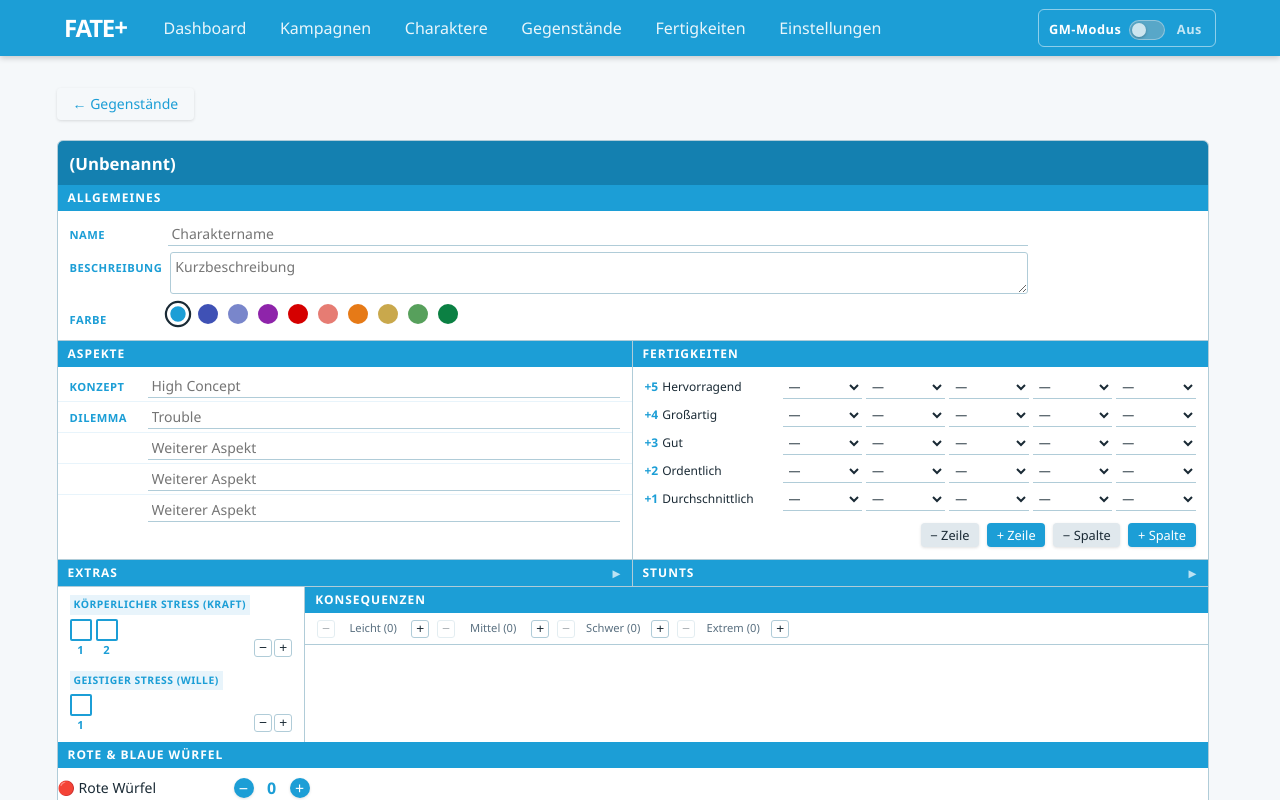
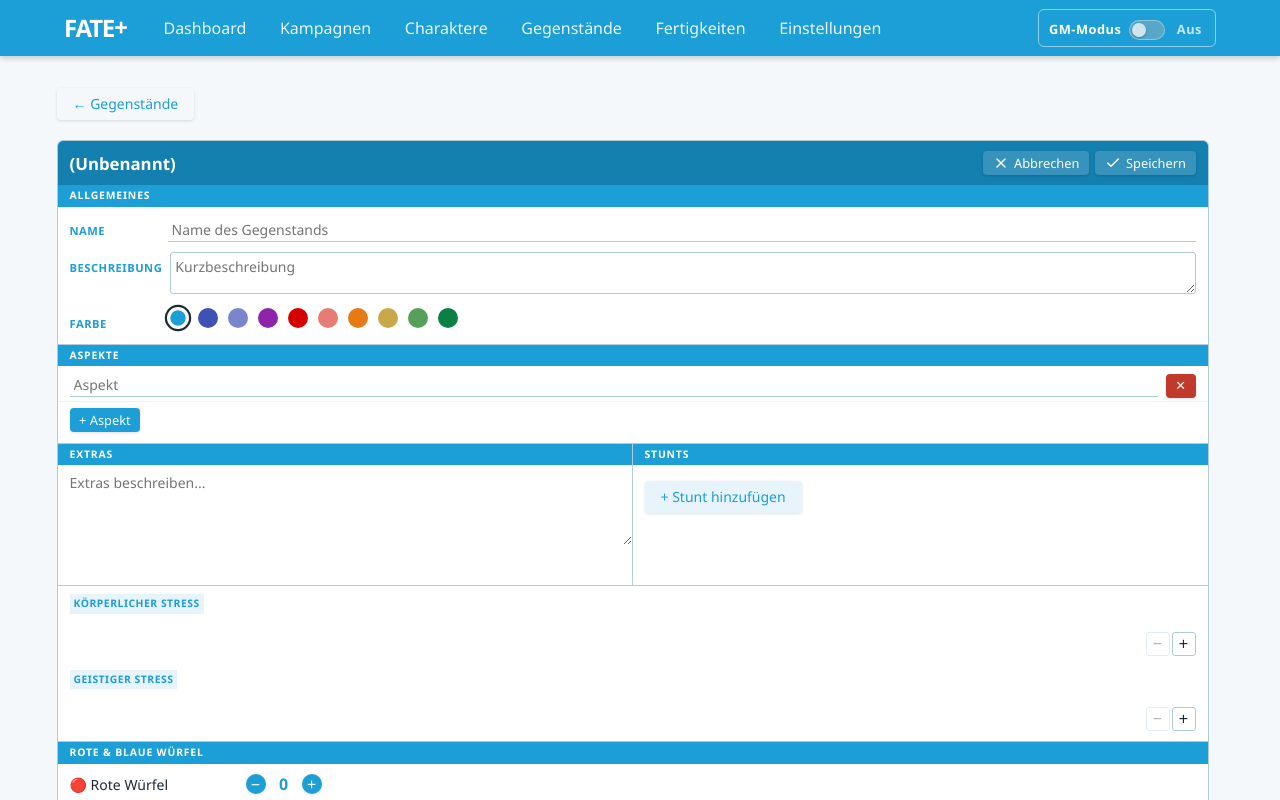
Before and after one commit to timengel/fate-copilot, a Vue app: page /items/new in a window 1280 px wide. Built offline with nearby package versions, Linux system fonts and the light colour scheme.

Commit message:
feat: improve items

```diff
--- a/src/components/character/CharacterSheet.vue
+++ b/src/components/character/CharacterSheet.vue
@@ -26,7 +26,6 @@ const props = defineProps<{
     stress?: boolean;
     konsequenzen?: boolean;
     gmNotes?: boolean;
-    redAndBlueDice?: boolean;
   };
 }>();
 
@@ -35,14 +34,10 @@ const emit = defineEmits<{ save: [character: Character]; cancel: [] }>();
 const gmModeStore = useGMModeStore();
 
 const rawForm = JSON.parse(JSON.stringify(props.character)) as Character;
-rawForm.redDice ??= 0;
-rawForm.blueDice ??= 0;
 const form = reactive<Character>(rawForm);
 
 watchEffect(() => {
   const updated = JSON.parse(JSON.stringify(props.character)) as Character;
-  updated.redDice ??= 0;
-  updated.blueDice ??= 0;
   Object.assign(form, updated);
 });
 
@@ -64,12 +59,12 @@ const colorVars = computed(() => {
   };
 });
 
-// NSC/Item: collapsible sections (edit mode only)
+// NSC: collapsible sections (edit mode only)
 const showExtras = ref(
-  (form.type !== 'nsc' && form.type !== 'item') || !!form.extras?.trim(),
+  form.type !== 'nsc' || !!form.extras?.trim(),
 );
 const showStunts = ref(
-  (form.type !== 'nsc' && form.type !== 'item') || form.stunts.length > 0,
+  form.type !== 'nsc' || form.stunts.length > 0,
 );
 
 // Stunt management
@@ -162,7 +157,7 @@ defineExpose({ save });
       <div class="character-name-bar">
         <span class="character-name-text">{{ data.name || '(Unbenannt)' }}</span>
         <span v-if="!isEditing" class="character-type-badge">{{
-          data.type === 'nsc' ? 'NSC' : data.type === 'item' ? 'ITEM' : 'SC'
+          data.type === 'nsc' ? 'NSC' : 'SC'
         }}</span>
         <div class="character-name-bar-end">
           <slot v-if="!isEditing" name="name-bar-actions" />
@@ -282,11 +277,11 @@ defineExpose({ save });
       >
         <div
           class="sheet-section-header"
-          :class="{ 'section-header-toggle': isEditing && (form.type === 'nsc' || form.type === 'item') }"
-          @click="isEditing && (form.type === 'nsc' || form.type === 'item') && (showExtras = !showExtras)"
+          :class="{ 'section-header-toggle': isEditing && (form.type === 'nsc') }"
+          @click="isEditing && form.type === 'nsc' && (showExtras = !showExtras)"
         >
           EXTRAS
-          <span v-if="isEditing && (form.type === 'nsc' || form.type === 'item')" class="section-toggle">{{
+          <span v-if="isEditing && form.type === 'nsc'" class="section-toggle">{{
             showExtras ? '▼' : '▶'
           }}</span>
         </div>
@@ -308,11 +303,11 @@ defineExpose({ save });
       >
         <div
           class="sheet-section-header"
-          :class="{ 'section-header-toggle': isEditing && (form.type === 'nsc' || form.type === 'item') }"
-          @click="isEditing && (form.type === 'nsc' || form.type === 'item') && (showStunts = !showStunts)"
+          :class="{ 'section-header-toggle': isEditing && form.type === 'nsc' }"
+          @click="isEditing && form.type === 'nsc' && (showStunts = !showStunts)"
         >
           STUNTS
-          <span v-if="isEditing && (form.type === 'nsc' || form.type === 'item')" class="section-toggle">{{
+          <span v-if="isEditing && form.type === 'nsc'" class="section-toggle">{{
             showStunts ? '▼' : '▶'
           }}</span>
         </div>
@@ -348,11 +343,11 @@ defineExpose({ save });
 
       <!-- STRESS + KONSEQUENZEN -->
       <div
-        v-if="isEditing || sections?.stress !== false || sections?.konsequenzen !== false"
+        v-if="isEditing || (form.stressPhysical.length > 0 || form.stressMental.length > 0) || sections?.konsequenzen !== false"
         class="sheet-stress-row"
       >
         <div
-          v-if="isEditing || sections?.stress !== false"
+          v-if="isEditing || form.stressPhysical.length > 0 || form.stressMental.length > 0"
           class="stress-section"
           :class="{ 'span-full': !isEditing && sections?.konsequenzen === false }"
         >
@@ -410,11 +405,13 @@ defineExpose({ save });
           </template>
           <template v-else>
             <StressTrack
+              v-if="form.stressPhysical.length > 0"
               label="KÖRPERLICHER STRESS (KRAFT)"
               :boxes="form.stressPhysical"
               @update="form.stressPhysical = $event"
             />
             <StressTrack
+              v-if="form.stressMental.length > 0"
               label="GEISTIGER STRESS (WILLE)"
               :boxes="form.stressMental"
               @update="form.stressMental = $event"
@@ -425,7 +422,7 @@ defineExpose({ save });
         <section
           v-if="isEditing || sections?.konsequenzen !== false"
           class="sheet-section konsequenzen"
-          :class="{ 'span-full': !isEditing && sections?.stress === false }"
+          :class="{ 'span-full': sections?.stress === false || (form.stressPhysical.length === 0 && form.stressMental.length === 0) }"
         >
           <div class="sheet-section-header">KONSEQUENZEN</div>
           <template v-if="isEditing">
@@ -444,7 +441,7 @@ defineExpose({ save });
                   −
                 </button>
                 <span class="consequence-config-label"
-                  >{{ ct.label }} ({{ countConsequences(ct.severity) }})</span
+                  >{{ ct.label }} ({{ ct.severity }})</span
                 >
                 <button
                   type="button"
@@ -463,30 +460,6 @@ defineExpose({ save });
           <ConsequenceSlots v-else :consequences="data.consequences" :readonly="true" />
         </section>
       </div>
-
-      <!-- ROTE & BLAUE WÜRFEL -->
-      <section
-        v-if="sections?.redAndBlueDice === true && (isEditing || data.redDice || data.blueDice)"
-        class="sheet-section red-blue-dice-section"
-      >
-        <div class="sheet-section-header">ROTE &amp; BLAUE WÜRFEL</div>
-        <div class="red-blue-dice-grid">
-          <div class="dice-row">
-            <span class="dice-label dice-label--red">🔴 Rote Würfel</span>
-            <FateCounter v-if="isEditing" :modelValue="form.redDice ?? 0" :min="0" :max="4" @update:modelValue="form.redDice = $event" />
-            <span v-else class="dice-value">{{ data.redDice ?? 0 }}</span>
-          </div>
-          <div class="dice-row">
-            <span class="dice-label dice-label--blue">🔵 Blaue Würfel</span>
-            <FateCounter v-if="isEditing" :modelValue="form.blueDice ?? 0" :min="0" :max="4" @update:modelValue="form.blueDice = $event" />
-            <span v-else class="dice-value">{{ data.blueDice ?? 0 }}</span>
-          </div>
-        </div>
-        <p v-if="isEditing" class="dice-hint">
-          Rote Würfel ersetzen beim Angriff reguläre Fate-Würfel (+1 Schaden pro +). Blaue Würfel
-          ersetzen bei der Verteidigung reguläre Fate-Würfel (absorbieren 1 Schaden pro +).
-        </p>
-      </section>
 
       <!-- GM-NOTIZEN -->
       <section
@@ -807,13 +780,13 @@ defineExpose({ save });
 }
 
 .stress-ctrl-btn {
-  width: 18px;
-  height: 18px;
+  width: 24px;
+  height: 24px;
   border: 1px solid var(--fate-border);
   border-radius: 3px;
   background: white;
   color: var(--fate-text);
-  font-size: 0.85rem;
+  font-size: 1rem;
   line-height: 1;
   cursor: pointer;
   padding: 0;
@@ -845,16 +818,23 @@ defineExpose({ save });
   display: flex;
   align-items: center;
   gap: 3px;
+  padding-right: 0.75rem;
+  border-right: 1px solid var(--fate-border);
+}
+
+.consequence-config-item:last-child {
+  padding-right: 0;
+  border-right: none;
 }
 
 .consequence-config-btn {
-  width: 18px;
-  height: 18px;
+  width: 24px;
+  height: 24px;
   border: 1px solid var(--fate-border);
   border-radius: 3px;
   background: white;
   color: var(--fate-text);
-  font-size: 0.85rem;
+  font-size: 1rem;
   line-height: 1;
   cursor: pointer;
   padding: 0;
@@ -874,46 +854,10 @@ defineExpose({ save });
 }
 
 .consequence-config-label {
-  font-size: 0.7rem;
-  color: var(--fate-text-light);
+  font-size: 0.8rem;
+  color: var(--fate-text);
   min-width: 70px;
   text-align: center;
-}
-
-/* Red & Blue Dice section */
-.red-blue-dice-section {
-  background: white;
-}
-
-.red-blue-dice-grid {
-  display: flex;
-  flex-direction: column;
-  gap: 0.5rem;
-  padding: 0.5rem 0;
-}
-
-.dice-row {
-  display: flex;
-  align-items: center;
-  gap: 1rem;
-}
-
-.dice-label {
-  font-size: 0.875rem;
-  font-weight: 500;
-  min-width: 10rem;
-}
-
-.dice-value {
-  font-size: 1rem;
-  font-weight: 600;
-}
-
-.dice-hint {
-  font-size: 0.78rem;
-  color: var(--fate-text-light);
-  margin-top: 0.5rem;
-  line-height: 1.4;
 }
 
 /* GM notes section */
--- a/src/components/character/ItemSheet.vue
+++ b/src/components/character/ItemSheet.vue
@@ -1,10 +1,9 @@
 <script setup lang="ts">
-import { computed, reactive, ref, watchEffect } from 'vue';
+import { computed, reactive, watchEffect } from 'vue';
 import type { Item, Stunt } from '../../types';
 import { CHARACTER_COLORS } from '../../types';
 import { useGMModeStore } from '../../stores/gmMode';
 import ColorPicker from '../shared/ColorPicker.vue';
-import AspectFields from './AspectFields.vue';
 import StressTrack from './StressTrack.vue';
 import FateButton from '../shared/FateButton.vue';
 import FateCounter from '../shared/FateCounter.vue';
@@ -38,8 +37,7 @@ const colorVars = computed(() => {
   };
 });
 
-const showExtras = ref(!!form.extras?.trim());
-const showStunts = ref(form.stunts.length > 0);
+
 
 function addStunt() {
   form.stunts.push({ name: '', description: '' });
@@ -63,6 +61,22 @@ function addStressBox(track: 'physical' | 'mental') {
 function removeStressBox(track: 'physical' | 'mental') {
   const arr = track === 'physical' ? form.stressPhysical : form.stressMental;
   if (arr.length > 0) arr.pop();
+}
+
+function updateAspect(index: number, value: string) {
+  form.aspects[index] = value;
+}
+
+function onAspectInput(index: number, e: Event) {
+  if (e.target instanceof HTMLInputElement) updateAspect(index, e.target.value);
+}
+
+function addAspect() {
+  form.aspects.push('');
+}
+
+function removeAspect(index: number) {
+  form.aspects.splice(index, 1);
 }
 
 function save() {
@@ -120,57 +134,43 @@ defineExpose({ save });
     </section>
 
     <!-- ASPEKTE -->
-    <section class="sheet-section aspekte span-full">
+    <section v-if="isEditing || data.aspects.some(a => a)" class="sheet-section aspekte span-full">
       <div class="sheet-section-header">ASPEKTE</div>
-      <AspectFields
-        v-if="isEditing"
-        :highConcept="form.highConcept"
-        :trouble="form.trouble"
-        :aspects="form.aspects"
-        @update:highConcept="form.highConcept = $event"
-        @update:trouble="form.trouble = $event"
-        @update:aspects="form.aspects = $event"
+      <div class="aspect-fields">
+        <div v-for="(aspect, i) in (isEditing ? form.aspects : data.aspects)" :key="i" class="aspect-row">
+          <span v-if="!isEditing" class="aspect-value">{{ aspect }}</span>
+          <template v-else>
+            <input
+              class="aspect-input"
+              :value="aspect"
+              placeholder="Aspekt"
+              @input="onAspectInput(i, $event)"
             />
-      <AspectFields
-        v-else
-        :highConcept="data.highConcept"
-        :trouble="data.trouble"
-        :aspects="data.aspects"
-        :readonly="true"
-      />
+            <FateButton variant="danger" size="S" @click="removeAspect(i)">✕</FateButton>
+          </template>
+        </div>
+        <div v-if="isEditing" class="aspect-add-row">
+          <FateButton variant="secondary" size="S" class="btn-flavor" @click="addAspect">+ Aspekt</FateButton>
+        </div>
+      </div>
     </section>
 
     <!-- EXTRAS -->
-    <section class="sheet-section extras">
-      <div
-        class="sheet-section-header"
-        :class="{ 'section-header-toggle': isEditing }"
-        @click="isEditing && (showExtras = !showExtras)"
-      >
-        EXTRAS
-        <span v-if="isEditing" class="section-toggle">{{ showExtras ? '▼' : '▶' }}</span>
-      </div>
-      <div v-if="isEditing" v-show="showExtras">
+    <section v-if="isEditing || data.extras?.trim()" class="sheet-section extras">
+      <div class="sheet-section-header">EXTRAS</div>
       <textarea
+        v-if="isEditing"
         class="text-area-input"
         v-model="form.extras"
         placeholder="Extras beschreiben..."
       />
-      </div>
       <div v-else class="text-area-display">{{ data.extras || '' }}</div>
     </section>
 
     <!-- STUNTS -->
-    <section class="sheet-section stunts">
-      <div
-        class="sheet-section-header"
-        :class="{ 'section-header-toggle': isEditing }"
-        @click="isEditing && (showStunts = !showStunts)"
-      >
-        STUNTS
-        <span v-if="isEditing" class="section-toggle">{{ showStunts ? '▼' : '▶' }}</span>
-      </div>
-      <div v-if="isEditing" v-show="showStunts" class="stunts-list">
+    <section v-if="isEditing || data.stunts.length > 0" class="sheet-section stunts">
+      <div class="sheet-section-header">STUNTS</div>
+      <div v-if="isEditing" class="stunts-list">
         <div v-for="(stunt, i) in form.stunts" :key="i" class="stunt-edit-row">
           <div class="stunt-edit-fields">
             <input
@@ -201,7 +201,7 @@ defineExpose({ save });
     </section>
 
     <!-- STRESS -->
-    <div class="sheet-stress-row">
+    <div v-if="isEditing || data.stressPhysical.length > 0 || data.stressMental.length > 0" class="sheet-stress-row">
       <div class="stress-section span-full">
         <template v-if="isEditing">
           <div class="stress-track-row">
@@ -257,10 +257,12 @@ defineExpose({ save });
         </template>
         <template v-else>
           <StressTrack
+            v-if="data.stressPhysical.length > 0"
             label="KÖRPERLICHER STRESS"
             :boxes="data.stressPhysical"
           />
           <StressTrack
+            v-if="data.stressMental.length > 0"
             label="GEISTIGER STRESS"
             :boxes="data.stressMental"
           />
@@ -460,7 +462,7 @@ defineExpose({ save });
 }
 
 .sheet-section-header {
-  background: var(--fate-blue-dark);
+  background: var(--fate-blue);
   color: white;
   font-size: 0.65rem;
   font-weight: 700;
@@ -597,13 +599,13 @@ defineExpose({ save });
 }
 
 .stress-ctrl-btn {
-  width: 18px;
-  height: 18px;
+  width: 24px;
+  height: 24px;
   border: 1px solid var(--fate-border);
   border-radius: 3px;
   background: white;
   color: var(--fate-text);
-  font-size: 0.85rem;
+  font-size: 1rem;
   line-height: 1;
   cursor: pointer;
   padding: 0;
@@ -679,6 +681,72 @@ defineExpose({ save });
   background: var(--fate-blue-light);
 }
 
+/* ASPECTS */
+.aspect-fields {
+  padding: 0.25rem 0;
+}
+
+.aspect-row {
+  display: flex;
+  align-items: baseline;
+  gap: 0.5rem;
+  padding: 3px 0.75rem;
+  border-bottom: 1px solid var(--fate-blue-light);
+}
+
+.aspect-row:last-child {
+  border-bottom: none;
+}
+
+.aspect-label {
+  font-size: 0.7rem;
+  color: var(--fate-blue);
+  font-weight: 600;
+  text-transform: uppercase;
+  letter-spacing: 0.5px;
+  min-width: 70px;
+  flex-shrink: 0;
+}
+
+.aspect-value {
+  flex: 1;
+  min-height: 1.4em;
+  padding: 1px 2px;
+  color: var(--fate-text);
+}
+
+.aspect-input {
+  flex: 1;
+  border: none;
+  border-bottom: 1px solid var(--fate-border);
+  padding: 2px 4px;
+  font-size: 0.875rem;
+  font-family: inherit;
+  color: var(--fate-text);
+  background: transparent;
+  outline: none;
+  width: 100%;
+}
+
+.aspect-input:focus {
+  border-bottom-color: var(--fate-blue);
+}
+
+.btn-flavor {
+  background: var(--fate-blue) !important;
+  color: white !important;
+}
+.btn-flavor:hover {
+  background: var(--fate-blue-dark) !important;
+}
+
+.aspect-add-row {
+  display: flex;
+  gap: 0.5rem;
+  padding: 0.4rem 0.75rem;
+  align-items: center;
+}
+
 /* RESPONSIVE */
 @container character-card (width < 768px) {
   .item-sheet {
--- a/src/components/character/StressTrack.vue
+++ b/src/components/character/StressTrack.vue
@@ -53,6 +53,7 @@ function toggle(index: number) {
 .stress-boxes {
   display: flex;
   gap: 4px;
+  min-height: 40px;
 }
 
 .stress-box {
--- a/src/composables/useCharacterDefaults.ts
+++ b/src/composables/useCharacterDefaults.ts
@@ -1,4 +1,4 @@
-import type { Campaign, Character, CharacterType, Consequence } from '../types';
+import type { Campaign, Character, CharacterType, Consequence, Item } from '../types';
 
 function generateId(): string {
   return crypto.randomUUID();
@@ -54,27 +54,17 @@ export function createDefaultCharacter(type: CharacterType = 'sc'): Character {
   };
 }
 
-export function createDefaultItem(): Character {
+export function createDefaultItem(): Item {
   return {
     id: generateId(),
     type: 'item',
     name: '',
     description: '',
-    highConcept: '',
-    trouble: '',
-    aspects: ['', '', ''],
-    skills: [],
+    aspects: [''],
     stunts: [],
     extras: '',
-    refresh: 0,
-    fatePoints: 0,
-    stressPhysical: [
-      { value: 1, checked: false },
-      { value: 2, checked: false },
-    ],
-    stressMental: [{ value: 1, checked: false }],
-    consequences: [],
-    notes: '',
+    stressPhysical: [],
+    stressMental: [],
     color: 'pfau',
     redDice: 0,
     blueDice: 0,
--- a/src/stores/items.ts
+++ b/src/stores/items.ts
@@ -1,15 +1,15 @@
 import { defineStore } from 'pinia';
 import { ref } from 'vue';
-import type { Character } from '../types';
+import type { Item } from '../types';
 
 export const useItemsStore = defineStore('items', () => {
-  const items = ref<Character[]>([]);
+  const items = ref<Item[]>([]);
 
-  function addItem(item: Character) {
+  function addItem(item: Item) {
     items.value.push(item);
   }
 
-  function updateItem(updated: Character) {
+  function updateItem(updated: Item) {
     const index = items.value.findIndex((i) => i.id === updated.id);
     if (index !== -1) {
       items.value[index] = updated;
@@ -20,11 +20,11 @@ export const useItemsStore = defineStore('items', () => {
     items.value = items.value.filter((i) => i.id !== id);
   }
 
-  function getById(id: string): Character | undefined {
+  function getById(id: string): Item | undefined {
     return items.value.find((i) => i.id === id);
   }
 
-  function replaceAll(incoming: Character[]) {
+  function replaceAll(incoming: Item[]) {
     items.value = incoming;
   }
 
--- a/src/types/index.ts
+++ b/src/types/index.ts
@@ -99,14 +99,11 @@ export interface Item {
   type: 'item';
   name: string;
   description: string;
-  highConcept: string;
-  trouble: string;
   aspects: string[];
   stunts: Stunt[];
   extras: string;
   stressPhysical: StressBox[];
   stressMental: StressBox[];
-  notes: string;
   gmNotes?: string;
   color?: string;
   redDice: number;
--- a/src/views/CharacterDetailView.vue
+++ b/src/views/CharacterDetailView.vue
@@ -26,6 +26,7 @@ const id = computed(() => {
   return Array.isArray(param) ? (param[0] ?? '') : (param ?? '');
 });
 const isEditing = ref(props.isNew || props.editMode || false);
+const charSheetRef = ref<InstanceType<typeof CharacterSheet> | null>(null);
 const { confirmDialog, showConfirmDialog } = useConfirmDialog();
 const toastStore = useToastStore();
 
@@ -58,6 +59,7 @@ function handleSave(updated: Character) {
   } else {
     charactersStore.updateCharacter(updated);
     isEditing.value = false;
+    if (props.editMode) router.replace(`/characters/${updated.id}`);
   }
   toastStore.show('Charakter gespeichert');
 }
@@ -67,6 +69,7 @@ function handleCancel() {
     router.push(backPath.value);
   } else {
     isEditing.value = false;
+    if (props.editMode) router.replace(`/characters/${id.value}`);
   }
 }
 
@@ -86,7 +89,7 @@ function deleteCharacter() {
   );
 }
 
-const VALID_CHARACTER_TYPES: CharacterType[] = ['sc', 'nsc', 'item'];
+const VALID_CHARACTER_TYPES: CharacterType[] = ['sc', 'nsc'];
 function isCharacterType(value: unknown): value is CharacterType {
   return VALID_CHARACTER_TYPES.some((t) => t === value);
 }
@@ -122,25 +125,31 @@ function unassignFromCampaign(campaignId: string) {
     <template v-else-if="character">
       <div class="detail-toolbar">
         <FateButton variant="link" @click="router.push(backPath)">← Charaktere</FateButton>
-        <div class="toolbar-actions">
-          <template v-if="!isNew">
-            <FateButton v-if="!isEditing" icon="edit" @click="toggleEdit">Bearbeiten</FateButton>
-            <FateButton variant="danger-outline" @click="deleteCharacter">Löschen</FateButton>
-          </template>
-        </div>
       </div>
 
       <CharacterSheet
         v-if="isEditing"
+        ref="charSheetRef"
         mode="edit"
         :key="character.id"
         :character="character"
+        :hideActions="true"
         @save="handleSave"
         @cancel="handleCancel"
-      />
+      >
+        <template #edit-bar-actions>
+          <FateButton icon="close" variant="outline" size="S" @click="handleCancel">Abbrechen</FateButton>
+          <FateButton icon="check" variant="outline" size="S" @click="charSheetRef?.save()">Speichern</FateButton>
+        </template>
+      </CharacterSheet>
 
       <template v-else>
-        <CharacterSheet :character="character" />
+        <CharacterSheet :character="character">
+          <template v-if="!isNew" #name-bar-actions>
+            <FateButton icon="edit" variant="outline" size="S" @click="toggleEdit">Bearbeiten</FateButton>
+            <FateButton icon="delete" variant="danger" size="S" @click="deleteCharacter" />
+          </template>
+        </CharacterSheet>
 
         <!-- KAMPAGNEN-ZUORDNUNG -->
         <section class="sheet-section campaigns-section">
--- a/src/views/ItemDetailView.vue
+++ b/src/views/ItemDetailView.vue
@@ -2,10 +2,10 @@
 import { computed, ref } from 'vue';
 import { useRoute, useRouter } from 'vue-router';
 import { useItemsStore } from '../stores/items';
-import CharacterSheet from '../components/character/CharacterSheet.vue';
+import ItemSheet from '../components/character/ItemSheet.vue';
 import FateButton from '../components/shared/FateButton.vue';
 import ConfirmDialog from '../components/shared/ConfirmDialog.vue';
-import type { Character } from '../types';
+import type { Item } from '../types';
 import { createDefaultItem } from '../composables/useCharacterDefaults';
 import { useConfirmDialog } from '../composables/useConfirmDialog';
 import { useToastStore } from '../stores/toast';
@@ -19,34 +19,25 @@ const route = useRoute();
 const router = useRouter();
 const itemsStore = useItemsStore();
 
-const id = computed(() => {
-  const param = route.params.id;
-  return Array.isArray(param) ? (param[0] ?? '') : (param ?? '');
-});
+const id = computed(() => route.params.id as string);
 const isEditing = ref(props.isNew || props.editMode || false);
+const itemSheetRef = ref<InstanceType<typeof ItemSheet> | null>(null);
 const { confirmDialog, showConfirmDialog } = useConfirmDialog();
 const toastStore = useToastStore();
-
-const itemSections = {
-  fertigkeiten: false,
-  konsequenzen: false,
-  allgemeinesRefresh: false,
-  allgemeinesFatePoints: false,
-  redAndBlueDice: true,
-};
 
 const item = computed(() => {
   if (props.isNew) return createDefaultItem();
   return itemsStore.getById(id.value);
 });
 
-function handleSave(updated: Character) {
+function handleSave(updated: Item) {
   if (props.isNew) {
     itemsStore.addItem(updated);
     router.replace(`/items/${updated.id}`);
   } else {
     itemsStore.updateItem(updated);
     isEditing.value = false;
+    if (props.editMode) router.replace(`/items/${updated.id}`);
   }
   toastStore.show('Gegenstand gespeichert');
 }
@@ -56,6 +47,7 @@ function handleCancel() {
     router.push('/items');
   } else {
     isEditing.value = false;
+    if (props.editMode) router.replace(`/items/${id.value}`);
   }
 }
 
@@ -82,25 +74,30 @@ function deleteItem() {
     <template v-else-if="item">
       <div class="detail-toolbar">
         <FateButton variant="link" @click="router.push('/items')">← Gegenstände</FateButton>
-        <div class="toolbar-actions">
-          <template v-if="!isNew">
-            <FateButton v-if="!isEditing" icon="edit" @click="isEditing = true">Bearbeiten</FateButton>
-            <FateButton variant="danger-outline" @click="deleteItem">Löschen</FateButton>
-          </template>
-        </div>
       </div>
 
-      <CharacterSheet
+      <ItemSheet
         v-if="isEditing"
+        ref="itemSheetRef"
         mode="edit"
         :key="item.id"
-        :character="item"
-        :sections="itemSections"
+        :item="item"
+        :hideActions="true"
         @save="handleSave"
         @cancel="handleCancel"
-      />
+      >
+        <template #edit-bar-actions>
+          <FateButton icon="close" variant="outline" size="S" @click="handleCancel">Abbrechen</FateButton>
+          <FateButton icon="check" variant="outline" size="S" @click="itemSheetRef?.save()">Speichern</FateButton>
+        </template>
+      </ItemSheet>
 
-      <CharacterSheet v-else :character="item" :sections="itemSections" />
+      <ItemSheet v-else :item="item">
+        <template v-if="!isNew" #name-bar-actions>
+          <FateButton icon="edit" variant="outline" size="S" @click="isEditing = true">Bearbeiten</FateButton>
+          <FateButton icon="delete" variant="danger" size="S" @click="deleteItem" />
+        </template>
+      </ItemSheet>
     </template>
   </div>
 
```
Also changed, not shown: src/composables/useImportExport.ts (+36 -18 lines), src/composables/usePersistence.ts (+34 -18 lines), src/schemas/app-data.schema.json (+49 -3 lines). Lines whose indentation alone changed are shown as unchanged.
